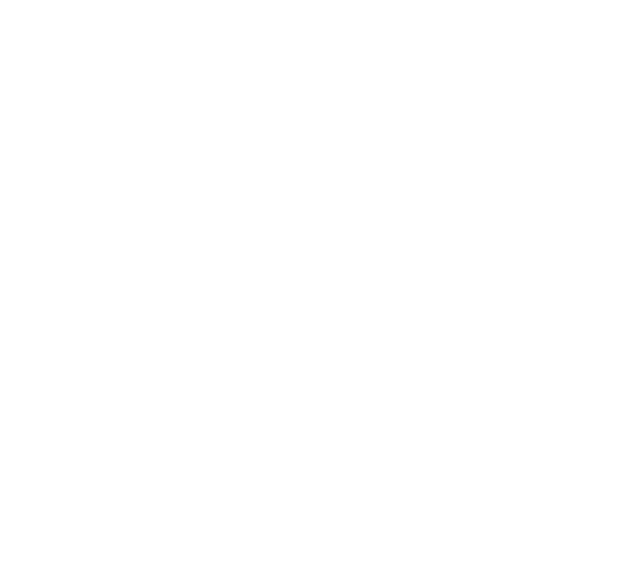
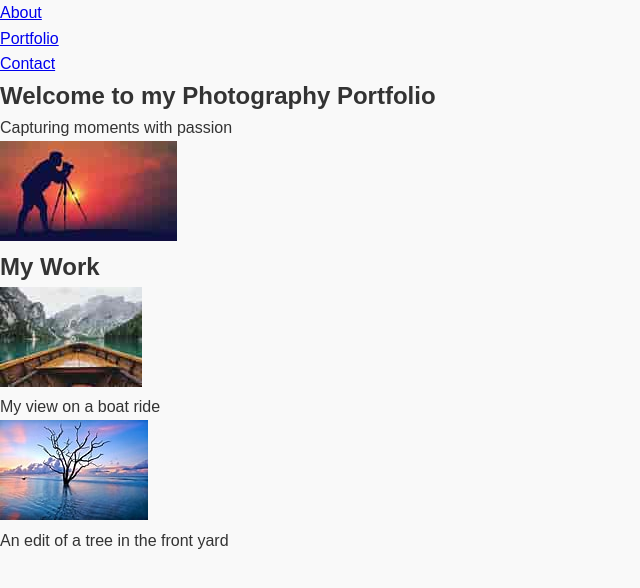
Before and after one commit to Vivianisacoder/Photography-Portfolio, a plain HTML site: page index.html in a window 1280 px wide. Shown: the whole page, without its empty margins (0-640 px from the left). Drawn offline with Linux system fonts and the light colour scheme.

Commit message:
html and css
coded the header including the navigations and added the hero image. I also added pictures and started working on the body. I started working on the css

```diff
--- a/index.html
+++ b/index.html
@@ -3,7 +3,42 @@
   <head>
     <meta charset="UTF-8" />
     <meta name="viewport" content="width=device-width, initial-scale=1.0" />
-    <title>Photography</title>
+    <title>Photography Portfolio</title>
+    <link rel="stylesheet" href="styles.css" />
   </head>
-  <body></body>
+  <body>
+    <header>
+      <nav>
+        <ul>
+          <li>
+            <a href="#about">About</a>
+          </li>
+          <li>
+            <a href="#portfolio">Portfolio</a>
+          </li>
+          <li>
+            <a href="#contact">Contact</a>
+          </li>
+        </ul>
+      </nav>
+    </header>
+    <section id="hero">
+      <h1>Welcome to my Photography Portfolio</h1>
+      <p>Capturing moments with passion</p>
+      <img src="img/hero photo1.jpeg" alt="Hero image" />
+    </section>
+    <section id="portfolio">
+      <h2>My Work</h2>
+      <div class="portfolio-grid">
+        <figure>
+          <img src="img/img 1.jpeg" alt="image 1" />
+          <figcaption>My view on a boat ride</figcaption>
+        </figure>
+        <figure>
+          <img src="img/img 2.jpeg" alt="Image 2" />
+          <figcaption>An edit of a tree in the front yard</figcaption>
+        </figure>
+      </div>
+    </section>
+  </body>
 </html>
--- a/styles.css
+++ b/styles.css
@@ -0,0 +1,12 @@
+* {
+  box-sizing: border-box;
+  margin: 0;
+  padding: 0;
+}
+
+body {
+  font-family: Arial, Helvetica, sans-serif;
+  line-height: 1.6;
+  color: #333;
+  background-color: #f9f9f9;
+}
```
Also changed, not shown: img/hero photo1.jpeg (added), img/img 1.jpeg (added), img/img 2.jpeg (added).
